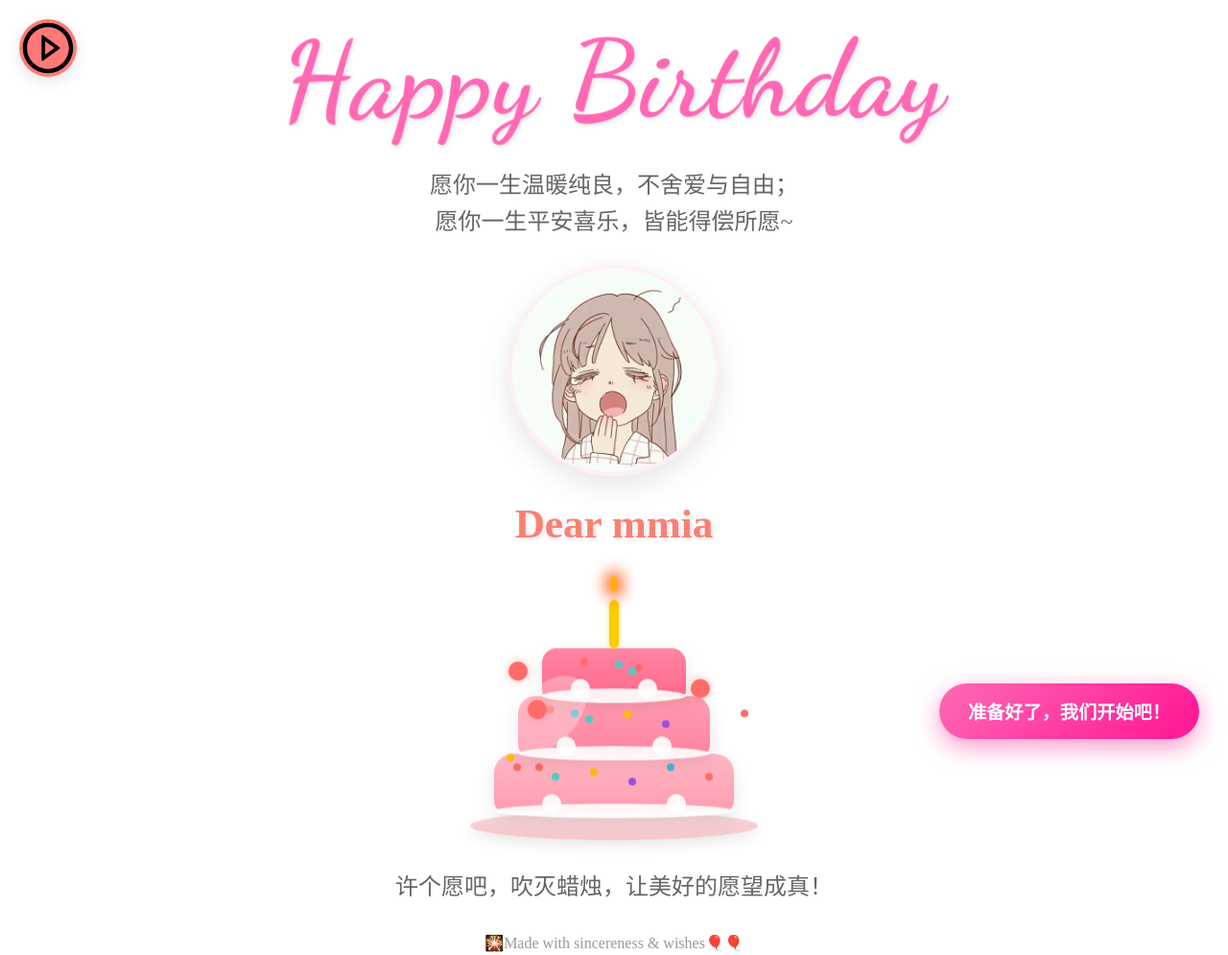
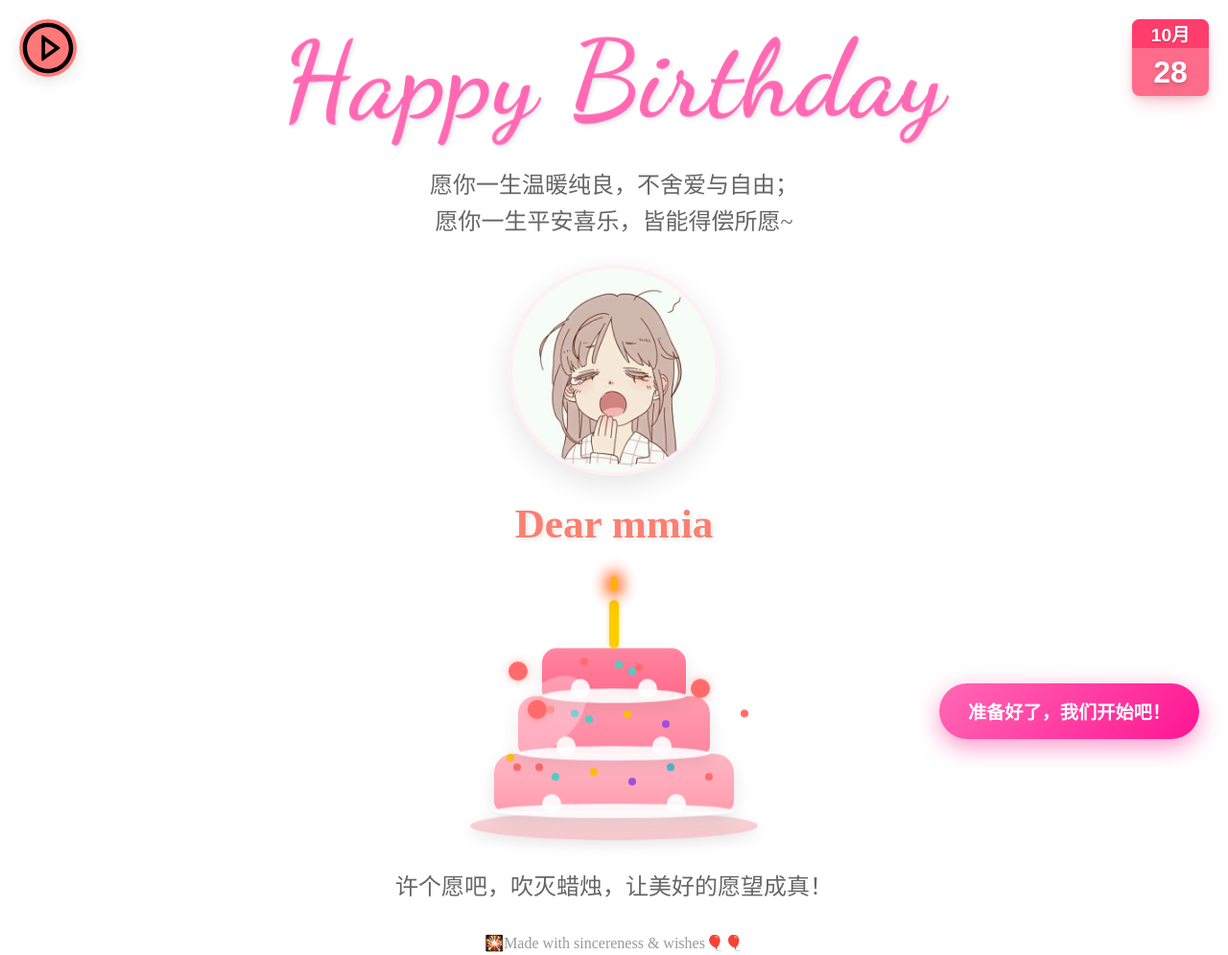
Before and after one commit to Jiale-Zou/birthday-wishes, a website: page kk.html in a window 1280 px wide. Shown: the top 995 px of the page at 96% size. Drawn offline with nearby package versions, Linux system fonts and the light colour scheme; a web font is replaced by a local one.

Commit message:
Add files via upload

```diff
--- a/kk.html
+++ b/kk.html
@@ -25,13 +25,18 @@
 
         <!-- 点击许愿后弹出礼物标识 -->
         <!-- 右侧礼物堆 -->
-        <div class="balloons-righttop">
-            <div class="balloon">✨</div>
-            <div class="balloon">🎂</div>
-            <div class="balloon">🎊</div>
-            <div class="balloon">🥳</div>
+<!--        <div class="balloons-righttop">-->
+<!--            <div class="balloon">✨</div>-->
+<!--            <div class="balloon">🎂</div>-->
+<!--            <div class="balloon">🎊</div>-->
+<!--            <div class="balloon">🥳</div>-->
+<!--        </div>-->
+
+        <!-- 日历 -->
+        <div class="calendar-card">
+            <div class="calendar-header">10月</div>
+            <div class="calendar-day">28</div>
         </div>
-
 
         <!-- 照片框 -->
         <div class="photo-frame">
@@ -313,19 +318,19 @@
                 wishMessage.classList.add('wish-come-true'); // 添加闪烁样式
             }, 2000);
 
-            // 显示礼物和气球
-            setTimeout(() => {
-                const balloons = document.querySelector('.balloons-righttop');
-
-                if (balloons) {
-                    balloons.classList.add('show-gifts');
-
-                    // 为每个礼物和气球添加随机延迟动画
-                    document.querySelectorAll('.balloon').forEach((balloon, i) => {
-                        balloon.style.animationDelay = `${i * 0.3}s`;
-                    });
-                }
-            }, 1500); // 比祝福语稍早出现
+            // // 显示礼物和气球
+            // setTimeout(() => {
+            //     const balloons = document.querySelector('.balloons-righttop');
+            //
+            //     if (balloons) {
+            //         balloons.classList.add('show-gifts');
+            //
+            //         // 为每个礼物和气球添加随机延迟动画
+            //         document.querySelectorAll('.balloon').forEach((balloon, i) => {
+            //             balloon.style.animationDelay = `${i * 0.3}s`;
+            //         });
+            //     }
+            // }, 1500); // 比祝福语稍早出现
         });
 
         // 点击页面任意位置创建简约烟花
--- a/style/style.css
+++ b/style/style.css
@@ -24,6 +24,47 @@ body {
     z-index: 10;
     position: relative;
 }
+
+/* 拟物化日历样式 */
+.calendar-card {
+    position: fixed;
+    top: 20px;
+    right: 20px;
+    width: 80px;
+    height: 80px;
+    background: #FF6B8B;
+    border-radius: 8px;
+    box-shadow:
+    0 3px 6px rgba(0,0,0,0.1),
+    0 10px 20px -5px rgba(255,107,139,0.4);
+    z-index: 10000;
+    overflow: hidden;
+    font-family: 'Arial', sans-serif;
+}
+
+.calendar-header {
+    height: 30px;
+    background: #FF3D6D;
+    color: white;
+    display: flex;
+    align-items: center;
+    justify-content: center;
+    font-size: 1.2rem;
+    font-weight: bold;
+    text-shadow: 0 1px 2px rgba(0,0,0,0.2);
+}
+
+.calendar-day {
+    height: 50px;
+    display: flex;
+    align-items: center;
+    justify-content: center;
+    color: white;
+    font-size: 2rem; /* 从2.5rem缩小到2rem */
+    font-weight: bold;
+    text-shadow: 0 2px 4px rgba(0,0,0,0.2);
+}
+
 
 /* 西式艺术字标题 - 纯色 */
 .birthday-title {
```
